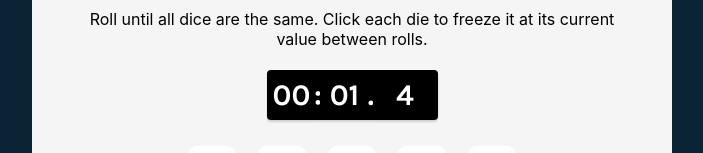
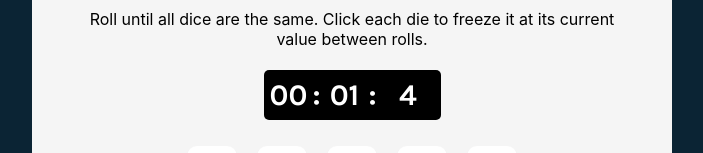
Before and after one commit to freecode23/tenzies, a React (Create React App) app: page / in a window 1280 px wide. Shown: the part 346-499 px from the top of the page, without its empty margins (288-991 px from the left). Built offline with nearby package versions, Linux system fonts and the light colour scheme.

Commit message:
fix styling

```diff
--- a/src/App.js
+++ b/src/App.js
@@ -1,5 +1,6 @@
 import React from "react";
-import Die from "./Die";
+import Die from "./components/Die";
+import Timer from "./components/Timer";
 import { nanoid } from "nanoid"
 import Confetti from 'react-confetti'
 
@@ -8,24 +9,21 @@ function getRandomInt(max) {
   return Math.floor(Math.random() * max);
 }
 
-
 function App() {
   // 1. init the state of the dice array. Lazy init
   const [diceStateArr, setDiceStateArr] = React.useState(() => initDiceArray());
-  const [tenzies, setTenzies] = React.useState(false);
+  const [isGameOn, setIsGameOn] = React.useState(() => { return true });
+  const [isWon, setIsWon] = React.useState(false); // winning state
 
-  const [duration, setDuration] = React.useState({
+  const [timer, setTimer] = React.useState({
     minDisplay: "00",
     secondDisplay: "0",
     msDisplay: "0",
     msTotal: 0
   });
-  const [isGameOn, setIsGameOn] = React.useState(() => { return true });
 
-  // 2. generate new dice array - only called once
-  // Start timer here
+  // 2. Generate new dice array - only called once
   function initDiceArray() {
-    // console.log("init game--->" + tenzies.startTime);
     const newDiceArr = [];
     for (let i = 0; i < 10; i++) {
       // create dice obj
@@ -41,51 +39,8 @@ function App() {
     return newDiceArr;
   }
 
-  // 3. create the array die JSX elements using map - called at every roll
-  const dieJSXElements = diceStateArr.map(dieObj => {
-    return <Die
-      key={dieObj.id}
-      id={dieObj.id}
-      value={dieObj.value}
-      isHeld={dieObj.isHeld}
-      holdDice={setArrHoldDie} />
-  });
-
-  function resetTimer() {
-    setDuration({
-      minDisplay: "00",
-      secondDisplay: "00",
-      msDisplay: "000",
-      msTotal: 0
-    });
-  }
-
-  // 4. Check the winning state everytime diceState array changed
-  // use useEffect because we are dealing with multiple states:
-  // check dice array state, and set tenzies state
-  React.useEffect(() => {
-    // conditions:
-    const allEqual = diceStateArr => diceStateArr.every(die => die === diceStateArr[0]);
-    var allHeld = true;
-    for (let i = 0; i < 10; i++) {
-      // - check if all of the array are held
-      if (!diceStateArr[i].isHeld) {
-        allHeld = false;
-      }
-    }
-
-    // If won
-    if (allEqual && allHeld) {
-      setTenzies(true);
-      setIsGameOn(false);
-    }
-  }, [diceStateArr])
-
-  /**
-   *
-   * 5. Dice Setters
-   */
-  // 5.1 Function to change 1 element of the array
+  // 3. diceArray setter
+  // Function to change 1 element of the array
   function setArrHoldDie(id) {
     // - set new die
     setDiceStateArr(prevDiceArr => {
@@ -101,55 +56,82 @@ function App() {
     })
   }
 
+  // 4. timer state setter
+  function resetTimer() {
+    setTimer({
+      minDisplay: "00",
+      secondDisplay: "00",
+      msDisplay: "000",
+      msTotal: 0
+    });
+  }
+
+  // 5. At every change of dice array, check if won and if game is on
+  // use useEffect because we are dealing with multiple states:
+  // check dice array state, and set isWon state
+  React.useEffect(() => {
+    // conditions:
+    const allEqual = diceStateArr => diceStateArr.every(die => die === diceStateArr[0]);
+    var allHeld = true;
+    for (let i = 0; i < 10; i++) {
+      // - check if all of the array are held
+      if (!diceStateArr[i].isHeld) {
+        allHeld = false;
+      }
+    }
+    // If won
+    if (allEqual && allHeld) {
+      setIsWon(true);
+      setIsGameOn(false);
+    }
+  }, [diceStateArr])
+
+  // 6. At every change of is game on and timer, display new time
   React.useEffect(() => {
     let interval = null;
 
     // if game is on start counting
     if (isGameOn) {
       interval = setInterval(() => {
-        setDuration(prevDuration => {
-          const secondsfloat = (prevDuration.msTotal + 1) / 1000;
+        setTimer(prevtimer => {
+          const secondsfloat = (prevtimer.msTotal + 1) / 1000;
 
           const min = String(Math.floor(secondsfloat / 60));
-          console.log("ms:" + prevDuration.msTotal);
+          console.log("ms:" + prevtimer.msTotal);
           const secOnly = String(secondsfloat % 60).split(".")[0];
           let msOnly = String(secondsfloat).split(".")[1];
-          // Question error here + I only wantn to take the first 2
+
+          // Question 3: error here + I only want to take the first 2
           // if (msOnly.length > 2) {
           //   console.log(msOnly);
           //   msOnly = msOnly.substring(0, 2);
           //   console.log(msOnly[0] + msOnly[1]);
-
           // }
           // console.log(`${min} : ${secondsfloat}`);
+
           return {
             minDisplay: min.length > 1 ? min : "0" + min,
             secondDisplay: secOnly.length > 1 ? secOnly : "0" + secOnly,
             msDisplay: msOnly,
-            msTotal: prevDuration.msTotal + 1
+            msTotal: prevtimer.msTotal + 1
           }
         });
       }, 1);
 
       // clean up if
-    } else if (!isGameOn && (duration.msTotal !== 0)) {
+    } else if (!isGameOn && (timer.msTotal !== 0)) {
       clearInterval(interval);
     }
     return () => clearInterval(interval);
-  }, [isGameOn, duration]);
+  }, [isGameOn, timer]);
 
-  // 5.2 called at every clicking "roll"
+
+  // 7. called at every clicking "roll"
+  const resetTimerFunc = React.useRef(null)
   function rollOrNewGame() {
-    const min = Math.floor(61.918 / 60);
-    console.log(`${min
-      } : ${60.918} `);
     // if play new Game after winning
-    if (tenzies === true) {
-      setTenzies(false);
-
-      // Question: If I want to refactor time component to another JS file, how can I do reset timer when game ends ?
-      // This is resetting the object. So I cannot keep the duration object in timer.js?
-      // I have to pass on the timer object?
+    if (isWon === true) {
+      setIsWon(false);
       resetTimer();
       setIsGameOn(true);
       setDiceStateArr(initDiceArray)
@@ -174,37 +156,37 @@ function App() {
     }
   }
 
+
+  // 8. Create the array die JSX elements using map - called at every roll
+  const dieJSXElements = diceStateArr.map(dieObj => {
+    return <Die
+      key={dieObj.id}
+      id={dieObj.id}
+      value={dieObj.value}
+      isHeld={dieObj.isHeld}
+      holdDice={setArrHoldDie}
+      resetTimer={resetTimerFunc}
+    />
+  });
+
   return (
     <div className="main-container">
       <main>
         <h1 className="title">Tenzies</h1>
         <p className="instructions">Roll until all dice are the same. Click each die to freeze it at its current value between rolls.</p>
 
-        {/* Question3: What's the best way to refactor this? */}
-        <div className="time-container">
-          <div className="time-cell time-cell-left">
-            <h3> {duration.minDisplay}</h3>
-          </div>
-          <div className="time-cell time-cell-dot">
-            <h3>:</h3>
-          </div>
-          <div className="time-cell">
-            <h3>{duration.secondDisplay}</h3>
-          </div>
-          <div className="time-cell time-cell-dot">
-            <h3>.</h3>
-          </div>
-          <div className="time-cell time-cell-right">
-            <h3> {duration.msDisplay}</h3>
-          </div>
-        </div>
+        <Timer
+          isGameOn={isGameOn}
+          isWon={isWon}
+          timer={timer}
+        />
 
         <div className="die-container">
           {dieJSXElements}
         </div>
         {/* onclick only takes void function */}
-        <button onClick={rollOrNewGame}>{tenzies ? "New Game" : "Roll"}</button>
-        {tenzies && <Confetti />}
+        <button onClick={rollOrNewGame}>{isWon ? "New Game" : "Roll"}</button>
+        {isWon && <Confetti />}
       </main >
     </div >
   );
--- a/src/Die.js
+++ b/src/components/Die.js
@@ -1,6 +1,4 @@
 import React from "react";
-
-
 
 function Die(props) {
     const styles = {
--- /dev/null
+++ b/src/components/Timer.js
@@ -0,0 +1,31 @@
+import React from "react";
+
+function Timer(props) {
+    const styles = {
+        backgroundColor: props.isWon ? "#f5ce42" : "black"
+    }
+
+    return (
+        // How to change to not repeat the styles
+        <div className="time-container" >
+            <div className="time-cell time-cell-left" style={styles}>
+                <h3> {props.timer.minDisplay}</h3>
+            </div>
+            <div className="time-cell time-cell-dot" style={styles}>
+                <h3>:</h3>
+            </div>
+            <div className="time-cell" style={styles}>
+                <h3>{props.timer.secondDisplay}</h3>
+            </div>
+            <div className="time-cell time-cell-dot" style={styles}>
+                <h3>:</h3>
+            </div>
+            <div className="time-cell time-cell-right" style={styles}>
+                <h3> {props.timer.msDisplay}</h3>
+            </div>
+        </div>
+
+    );
+}
+
+export default Timer;
--- a/src/index.css
+++ b/src/index.css
@@ -85,26 +85,25 @@ main {
 .time-cell {
     height: 50px;
     width: 50px;
-    box-shadow: 0px 2px 2px rgba(0, 0, 0, 0.15);
+    /* box-shadow: 0px 2px 2px rgba(0, 0, 0, 0.15); */
     display: flex;
     justify-content: center;
     align-items: center;
     color: white;
-    background-color: black;
     font-size: 1.6rem;
 }
 
 .time-cell-left {
-    border-radius: 4px 0px 0px 4px;
+    border-radius: 5px 0px 0px 5px;
 }
 
 .time-cell-right {
     width: 65px;
-    border-radius: 0px 4px 4px 0px;
+    border-radius: 0px 5px 5px 0px;
 }
 
 .time-cell-dot {
-    width: 3px;
+    width: 6px;
     border-radius: 0px;
 }
 
```
